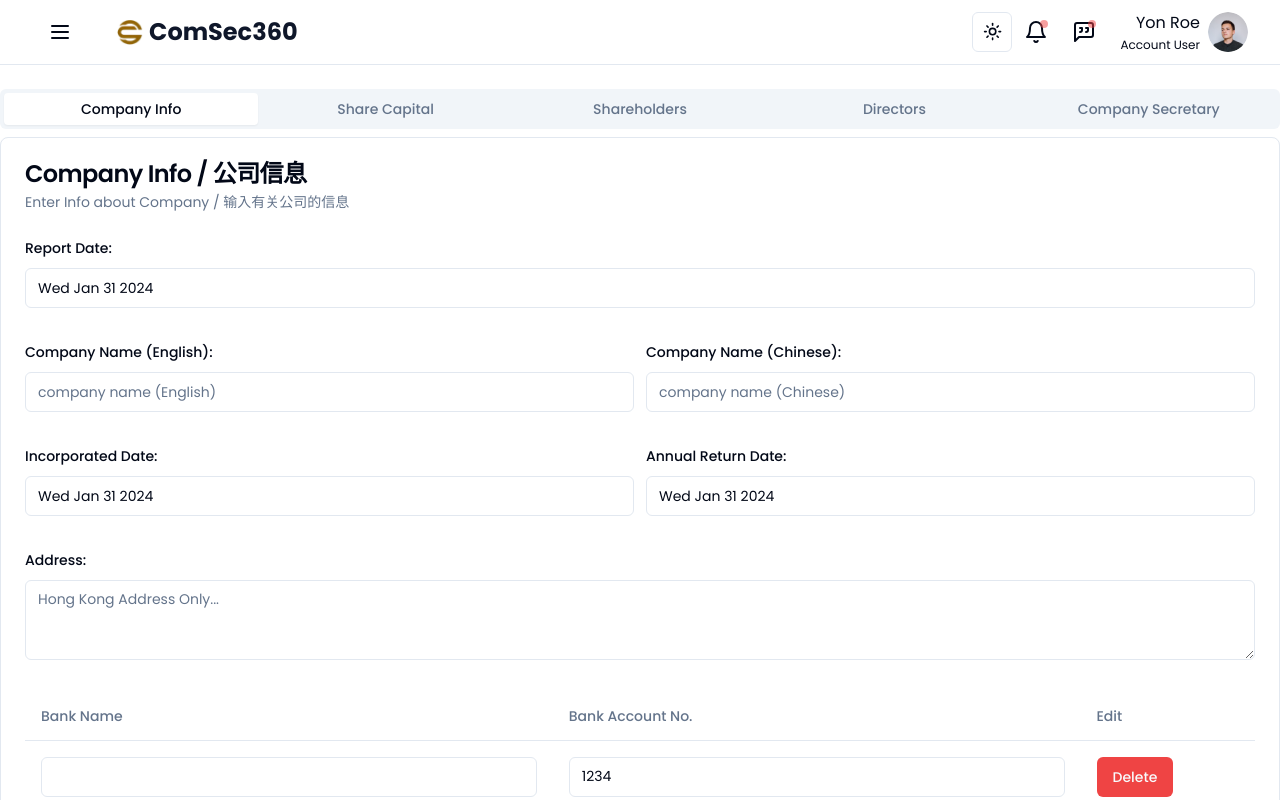
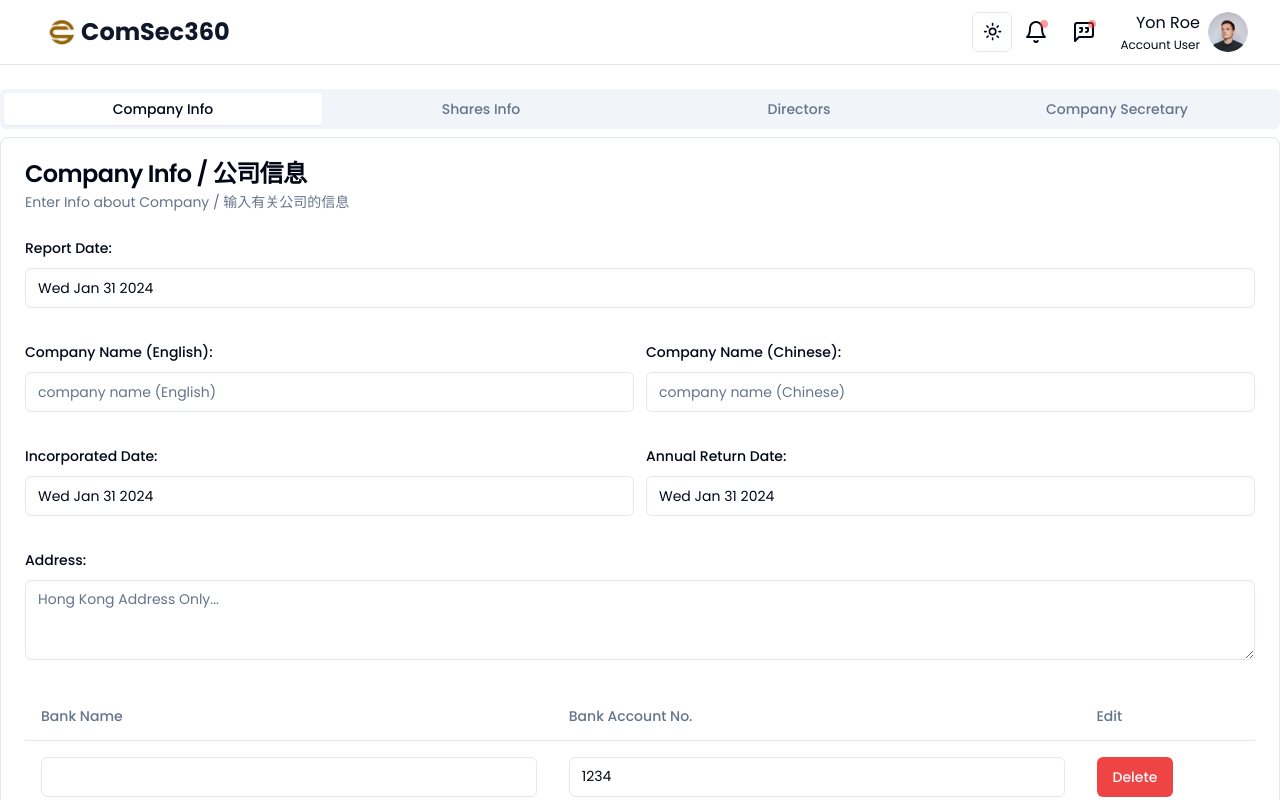
Before and after one commit to omunite215/CsAccountSingle, a Next.js app: page / in a window 1280 px wide. Shown: the top 800 px of the page. Built offline with nearby package versions, Linux system fonts and the light colour scheme.

Commit message:
first push

```diff
--- a/app/page.tsx
+++ b/app/page.tsx
@@ -13,21 +13,18 @@ export default function Home() {
   return (
     <main className="md:container w-full py-6 md:px-0 px-6">
       <Tabs defaultValue="CI">
-        <TabsList className="grid w-full md:grid-cols-5 sm:grid-cols-3 grid-cols-1 sm:mb-0 mb-40">
+        <TabsList className="grid w-full md:grid-cols-4 sm:grid-cols-2 grid-cols-1 sm:mb-0 mb-40">
           <TabsTrigger value="CI">Company Info</TabsTrigger>
-          <TabsTrigger value="SC">Share Capital</TabsTrigger>
-          <TabsTrigger value="S">Shareholders</TabsTrigger>
+          <TabsTrigger value="SC">Shares Info</TabsTrigger>
           <TabsTrigger value="D">Directors</TabsTrigger>
           <TabsTrigger value="CS">Company Secretary</TabsTrigger>
         </TabsList>
         <TabsContent value="CI">
           <CompanyInfo />
         </TabsContent>
-        <TabsContent value="SC">
+        <TabsContent value="SC" className="flex flex-col gap-3">
           <ShareCapital />
           <ShareParticulars />
-        </TabsContent>
-        <TabsContent value="S">
           <Shareholders />
         </TabsContent>
         <TabsContent value="D">
--- a/components/Header/nav.tsx
+++ b/components/Header/nav.tsx
@@ -14,8 +14,7 @@ const SiteHeader = () => {
   return (
     <header className="bg-background/95 backdrop-blur supports-[backdrop-filter]:bg-background/60 sticky top-0 z-40 w-full border-b">
       <div className="container flex h-16 items-center space-x-4 sm:justify-between sm:space-x-0">
-        <div className="flex items-center justify-center gap-3">
-          <Sidebar/>
+        <div className="flex items-center justify-start">
         <Link className={cn(buttonVariants({variant: "ghost"}), "text-2xl font-bold text-primary")} href="/">
           <Image src="/logo/logo.png" width={28} height={28} alt="logo"/>&nbsp;ComSec360
         </Link>
```
